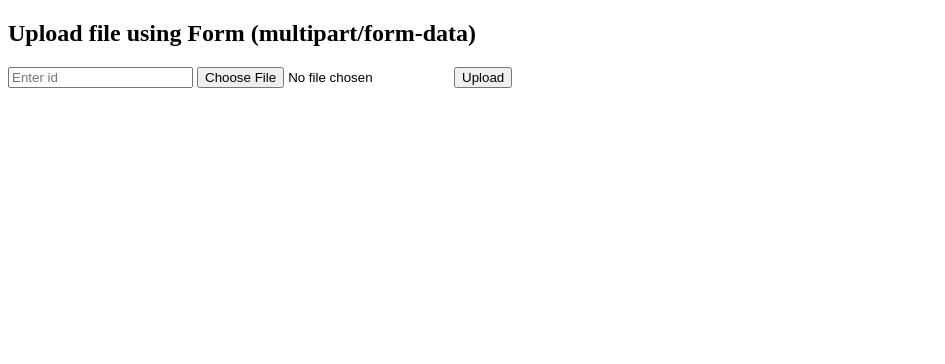
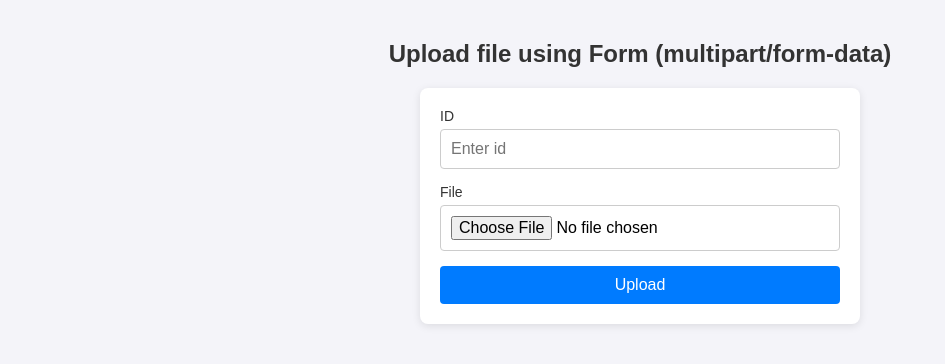
Before and after one commit to karnerfly/fileupload, a plain HTML site: page pages/index.html in a window 1280 px wide. Shown: the whole page, without its empty margins (0-945 px from the left). Drawn offline with Linux system fonts and the light colour scheme.

Commit message:
beautify the document by in-doc styling

```diff
--- a/pages/index.html
+++ b/pages/index.html
@@ -4,10 +4,77 @@
     <meta charset="UTF-8" />
     <meta name="viewport" content="width=device-width, initial-scale=1.0" />
     <title>Form Handling</title>
+    <style>
+      body {
+        font-family: Arial, sans-serif;
+        display: flex;
+        flex-direction: column;
+        align-items: center;
+        background-color: #f4f4f9;
+        margin: 0;
+        padding: 20px;
+      }
+      h2 {
+        color: #333;
+        margin-bottom: 20px;
+      }
+      form {
+        background-color: #fff;
+        padding: 20px;
+        border-radius: 8px;
+        box-shadow: 0 2px 8px rgba(0, 0, 0, 0.1);
+        width: 100%;
+        max-width: 400px;
+        display: flex;
+        flex-direction: column;
+        gap: 15px;
+      }
+      label {
+        font-size: 14px;
+        color: #333;
+        margin-bottom: 5px;
+      }
+      input[type="text"],
+      input[type="file"] {
+        width: 100%;
+        padding: 10px;
+        border: 1px solid #ccc;
+        border-radius: 4px;
+        font-size: 16px;
+        box-sizing: border-box;
+      }
+      input[type="text"]:focus,
+      input[type="file"]:focus {
+        border-color: #007bff;
+        outline: none;
+        box-shadow: 0 0 5px rgba(0, 123, 255, 0.3);
+      }
+      input[type="submit"] {
+        width: 100%;
+        padding: 10px;
+        background-color: #007bff;
+        color: #fff;
+        border: none;
+        border-radius: 4px;
+        font-size: 16px;
+        cursor: pointer;
+        transition: background-color 0.3s;
+      }
+      input[type="submit"]:hover {
+        background-color: #0056b3;
+      }
+      .form-group {
+        display: flex;
+        flex-direction: column;
+        width: 100%;
+      }
+    </style>
   </head>
   <body>
     <h2>Upload file using Form (multipart/form-data)</h2>
     <form action="/images/upload" method="post" enctype="multipart/form-data">
+      <div class="form-group">
+        <label for="id">ID</label>
         <input
           type="text"
           name="id"
@@ -15,7 +82,11 @@
           placeholder="Enter id"
           autocomplete="off"
         />
+      </div>
+      <div class="form-group">
+        <label for="file">File</label>
         <input type="file" name="file" id="file" />
+      </div>
       <input type="submit" value="Upload" />
     </form>
   </body>
```
Also changed, not shown: files/demo.jpg (deleted), handlers/demo.jpg (deleted). Lines whose indentation alone changed are shown as unchanged.
